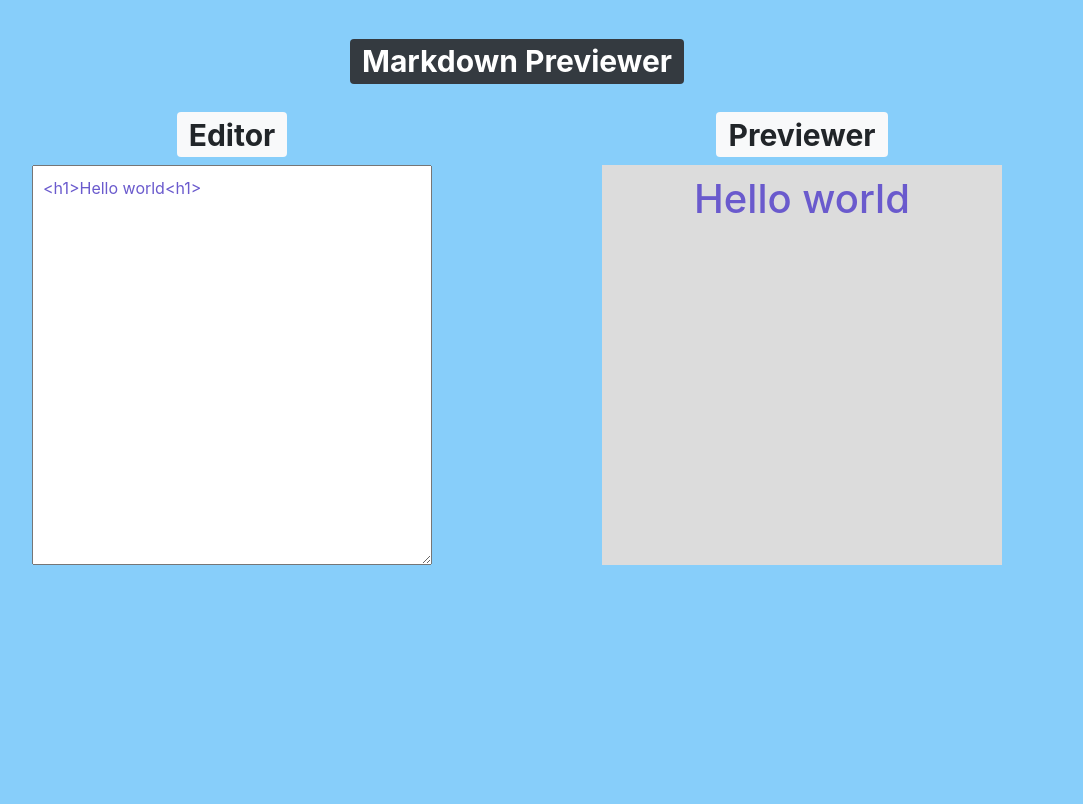
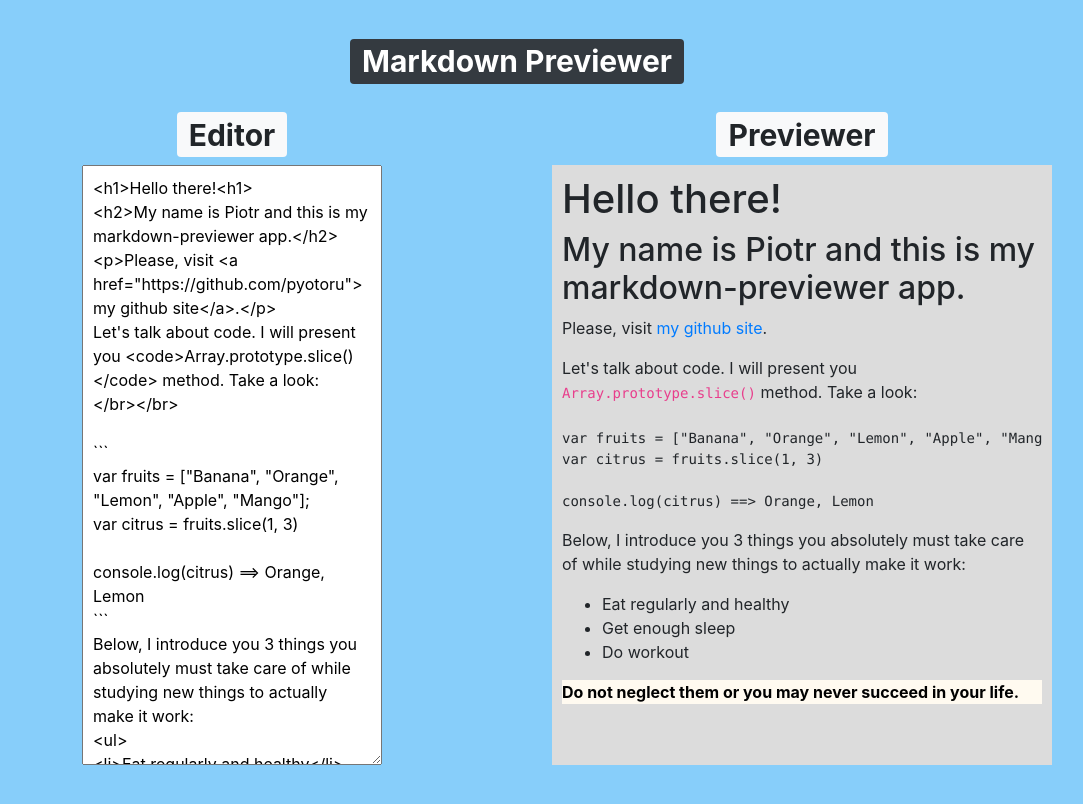
Before and after one commit to pyotoru/mark-down-previewer, a React (Create React App) app: page / in a window 1280 px wide. Shown: the top 804 px of the page, without its empty margins (123-1206 px from the left). Built offline with nearby package versions, Linux system fonts and the light colour scheme.

Commit message:
changes to previewer, added picture

```diff
--- a/package.json
+++ b/package.json
@@ -37,5 +37,8 @@
 			"last 1 firefox version",
 			"last 1 safari version"
 		]
+	},
+	"devDependencies": {
+		"eslint": "^7.28.0"
 	}
 }
--- a/src/App.js
+++ b/src/App.js
@@ -16,19 +16,20 @@ export default class App extends React.Component {
 
 	render() {
 		var inputStyle = {
-			width: "400px",
-			height: "50vh",
+			width: "300px",
+			height: "75vh",
 			marginLeft: "auto",
 			marginRight: "auto",
 			padding: "10px",
 		};
 		var outputStyle = {
-			width: "400px",
-			height: "50vh",
+			width: "500px",
+			height: "75vh",
 			backgroundColor: "#DCDCDC",
 			marginLeft: "auto",
 			marginRight: "auto",
 			padding: "10px",
+			textAlign: "left",
 		};
 		var body = {
 			backgroundColor: "#87CEFA",
@@ -88,6 +89,7 @@ export default class App extends React.Component {
 										</Badge>
 									</h1>
 									<div
+										className="align-left"
 										style={outputStyle}
 										dangerouslySetInnerHTML={{
 											__html: marked(this.state.markdown),
@@ -102,4 +104,26 @@ export default class App extends React.Component {
 		);
 	}
 }
-const placeholder = "<h1>Hello world<h1>";
+const placeholder = `<h1>Hello there!<h1>
+<h2>My name is Piotr and this is my markdown-previewer app.</h2>
+<p>Please, visit <a href="https://github.com/pyotoru">my github site</a>.</p>
+Let's talk about code. I will present you <code>Array.prototype.slice()</code> method. Take a look:
+</br></br>
+
+\`\`\`
+var fruits = ["Banana", "Orange", "Lemon", "Apple", "Mango"];
+var citrus = fruits.slice(1, 3)
+
+console.log(citrus) ==> Orange, Lemon
+\`\`\`
+Below, I introduce you 3 things you absolutely must take care of while studying new things to actually make it work:
+<ul>
+<li>Eat regularly and healthy</li>
+<li>Get enough sleep</li>
+<li>Do workout</li>
+</ul>
+<blockquote>
+<b>Do not neglect them or you may never succeed in your life.</b>
+</blockquote>
+<a href="">
+`;
--- a/src/styles.css
+++ b/src/styles.css
@@ -1,5 +1,9 @@
-* {
+body {
 	color: slateblue;
+}
+blockquote {
+	background-color: floralwhite;
+	color: black;
 }
 
 @media only screen and (max-width: 1100px) {
```
Also changed, not shown: 2 other files (tests, documents, lock files or other folders).
